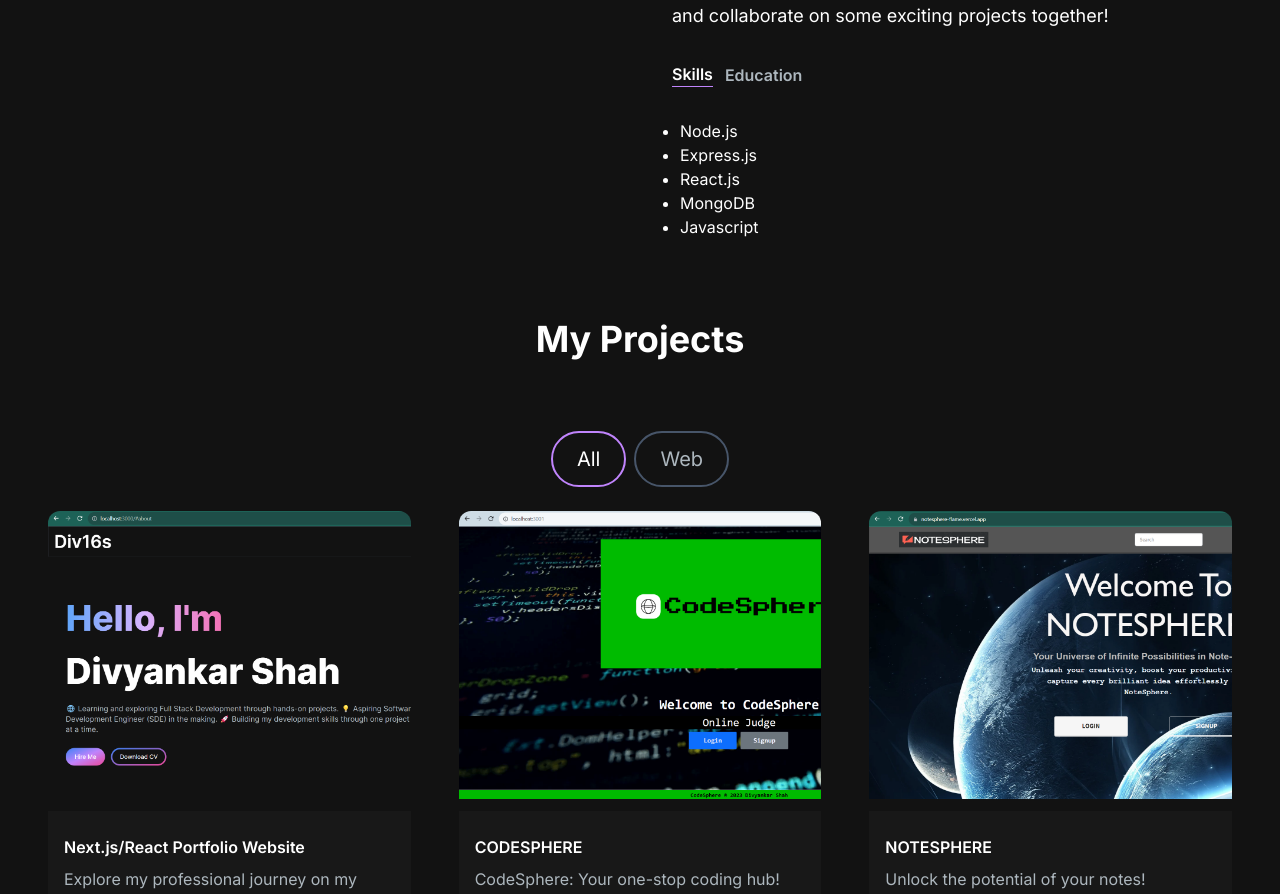
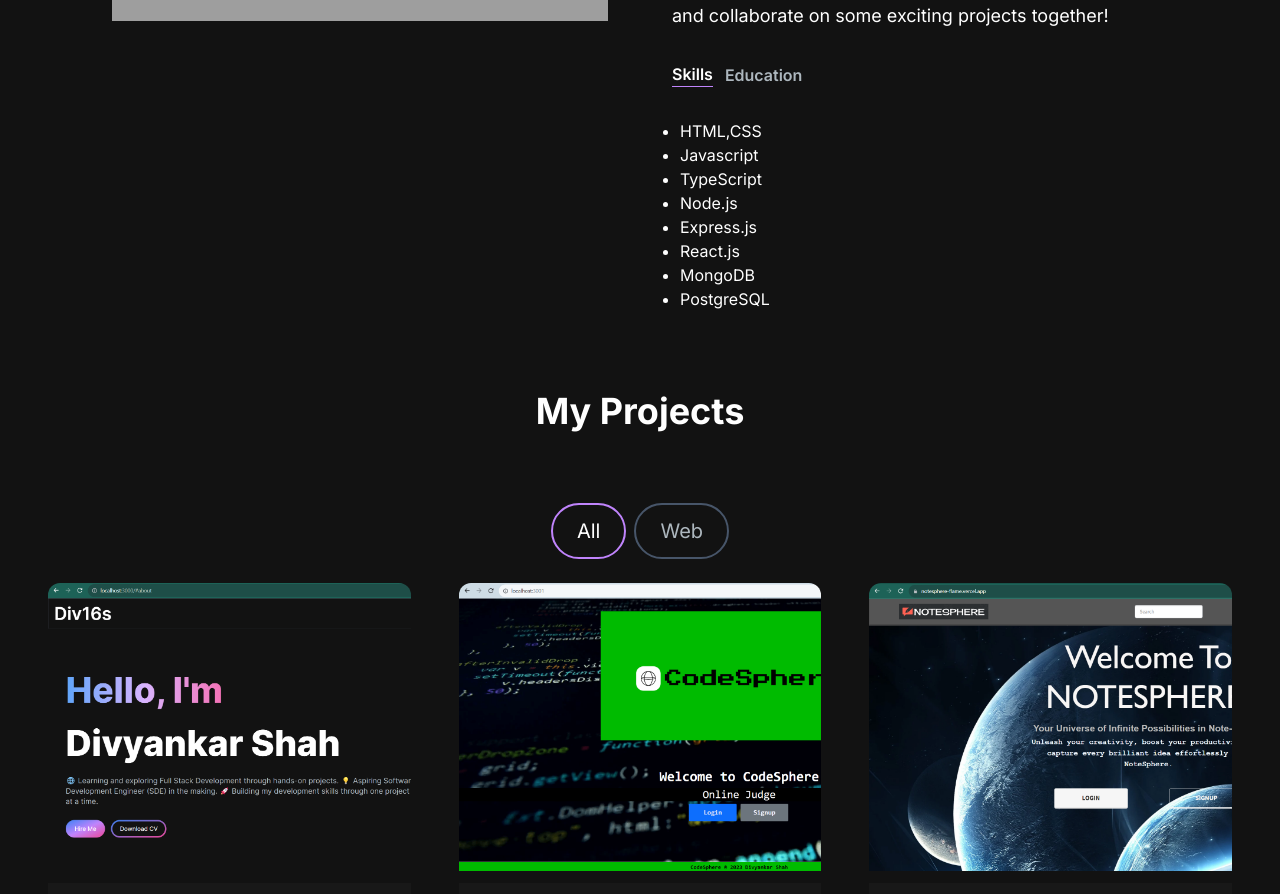
Before and after one commit to Div16s/MY_PORTFOLIO, a Next.js app: page / in a window 1280 px wide. Shown: the part 1466-2360 px from the top of the page. Built offline with nearby package versions, Linux system fonts and the light colour scheme; grey boxes are pictures that could not be loaded.

Commit message:
Updated Skills

```diff
--- a/src/app/components/AboutSection.jsx
+++ b/src/app/components/AboutSection.jsx
@@ -9,11 +9,14 @@ const TAB_DATA = [
         id: "skills",
         content: (
             <ul className='list-disc pl-2'>
+                <li>HTML,CSS</li>
+                <li>Javascript</li>
+                <li>TypeScript</li>
                 <li>Node.js</li>
                 <li>Express.js</li>
                 <li>React.js</li>
                 <li>MongoDB</li>
-                <li>Javascript</li>
+                <li>PostgreSQL</li>
             </ul>
         )
     },
```
